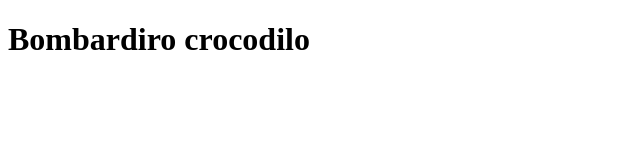
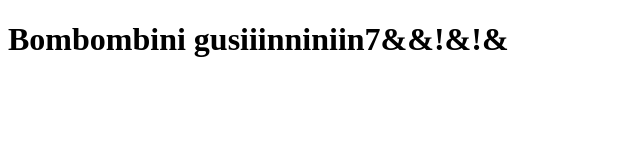
Before and after one commit to amirtini/amirtini.github.io, a plain HTML site: page index.html in a window 1280 px wide. Shown: the whole page, without its empty margins (0-640 px from the left). Drawn offline with Linux system fonts and the light colour scheme.

```diff
--- a/index.html
+++ b/index.html
@@ -8,6 +8,6 @@
     </title>
 </head>
 <body>
-    <h1>Bombardiro crocodilo</h1>
+    <h1>Bombombini gusiiinniniin7&&!&!&</h1>
 </body>
 </html>
```
